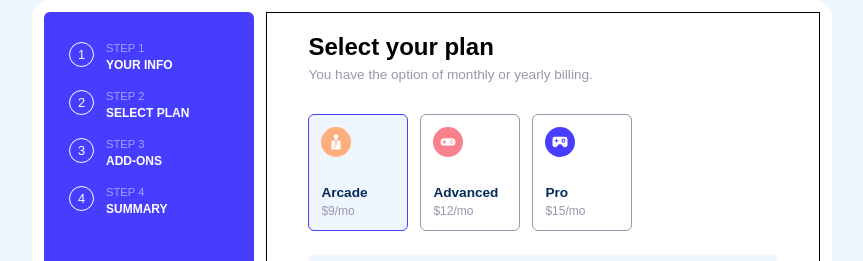
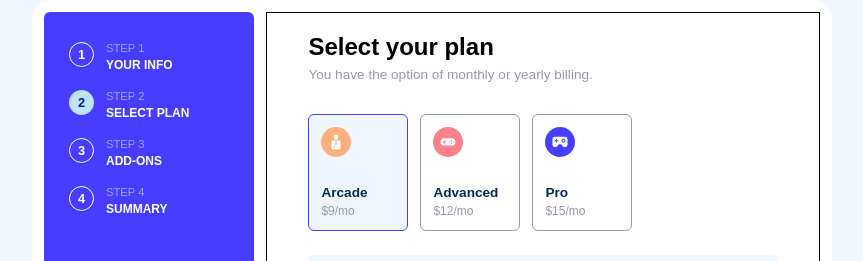
Before and after one commit to eha49/multistep-form, a React (Vite) app: page / in a window 1280 px wide. Shown: the top 261 px of the page, without its empty margins (208-1071 px from the left). Built offline with nearby package versions, Linux system fonts and the light colour scheme.

Commit message:
wiring the pending state

```diff
--- a/src/components/SidePanel/SidePanel.jsx
+++ b/src/components/SidePanel/SidePanel.jsx
@@ -1,7 +1,10 @@
+import React from "react";
 import styled from "styled-components";
 import { LANDMARK_SEQUENCE } from "../../constant";
+import { PageContext } from "../PageProvider/PageProvider";
 
 function SidePanel() {
+  const { currentPageId } = React.useContext(PageContext);
   return (
     <SidePanelWrapper>
       <ol>
@@ -9,7 +12,12 @@ function SidePanel() {
           const step = index + 1;
           return (
             <Step key={option.id}>
-              <StepIndexIcon>{step}</StepIndexIcon>
+              <StepIndexIcon
+                $id={option.id}
+                $currentPageId={currentPageId}
+              >
+                {step}
+              </StepIndexIcon>
               <div>
                 <StepLabel>STEP {step}</StepLabel>
                 <StepDescription>
@@ -54,7 +62,12 @@ const StepIndexIcon = styled.div`
   border: 1px solid currentColor;
   border-radius: 50%;
   font-size: 0.8rem;
-  font-weight: var(--weight-medium);
+  font-weight: var(--weight-bold);
+  background-color: ${(props) =>
+    props.$id === props.$currentPageId && "var(--light-blue)"};
+  color: ${(props) =>
+    props.$id === props.$currentPageId && "var(--marine-blue)"};
+  border: ${(props) => props.$id === props.$currentPageId && "none"};
 `;
 
 const StepLabel = styled.p`
```
